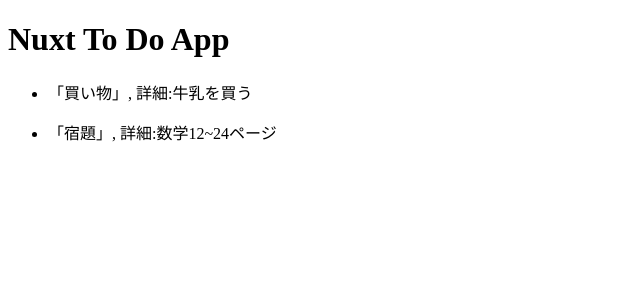
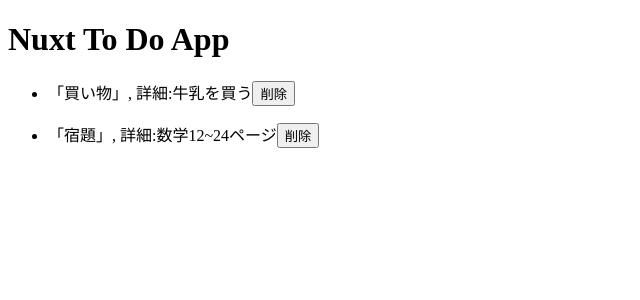
Before and after one commit to chankiri91/nuxt-to-do, a Nuxt app: page / in a window 1280 px wide. Shown: the top 300 px of the page, without its empty margins (0-640 px from the left). Built offline with nearby package versions, Linux system fonts and the light colour scheme.

Commit message:
削除ボタンの追加

```diff
--- a/pages/index.vue
+++ b/pages/index.vue
@@ -3,7 +3,7 @@
     <h1>Nuxt To Do App</h1>
     <div>
       <ul v-for="(list, i) in lists" v-bind:key="i">
-        <li>「{{list.title}}」, 詳細:{{list.body}}</li>
+        <li>「{{list.title}}」, 詳細:{{list.body}}<button @click="clear">削除</button></li>
       </ul>
     </div>
   </div>
@@ -16,6 +16,11 @@ export default {
       {title: '買い物', body: '牛乳を買う'},
       {title: '宿題', body: '数学12~24ページ'}
     ]
-  })
+  }),
+  methods: {
+    clear: function(i) {
+      this.lists.splice(i,1)
+    }
+  }
 }
 </script>
```
